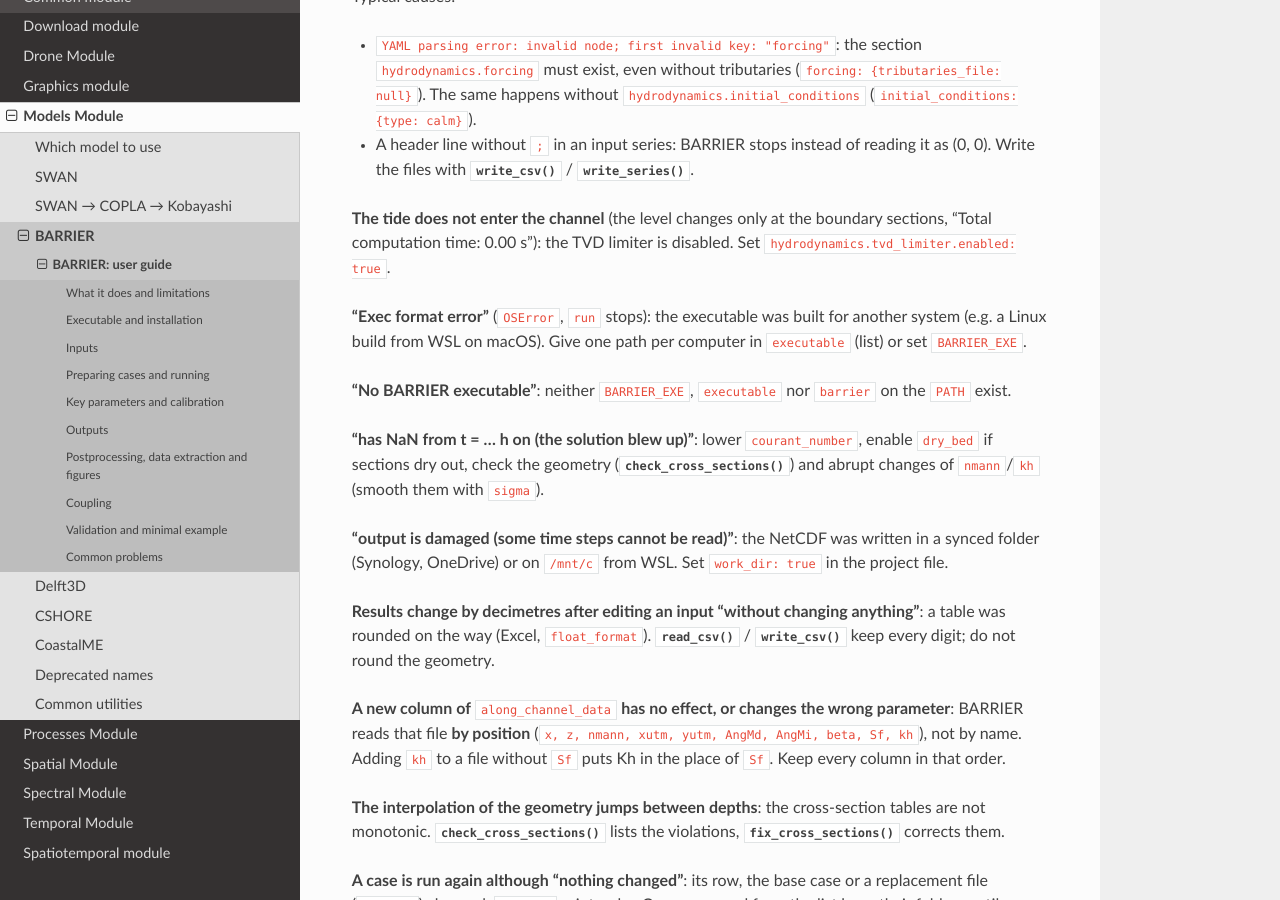
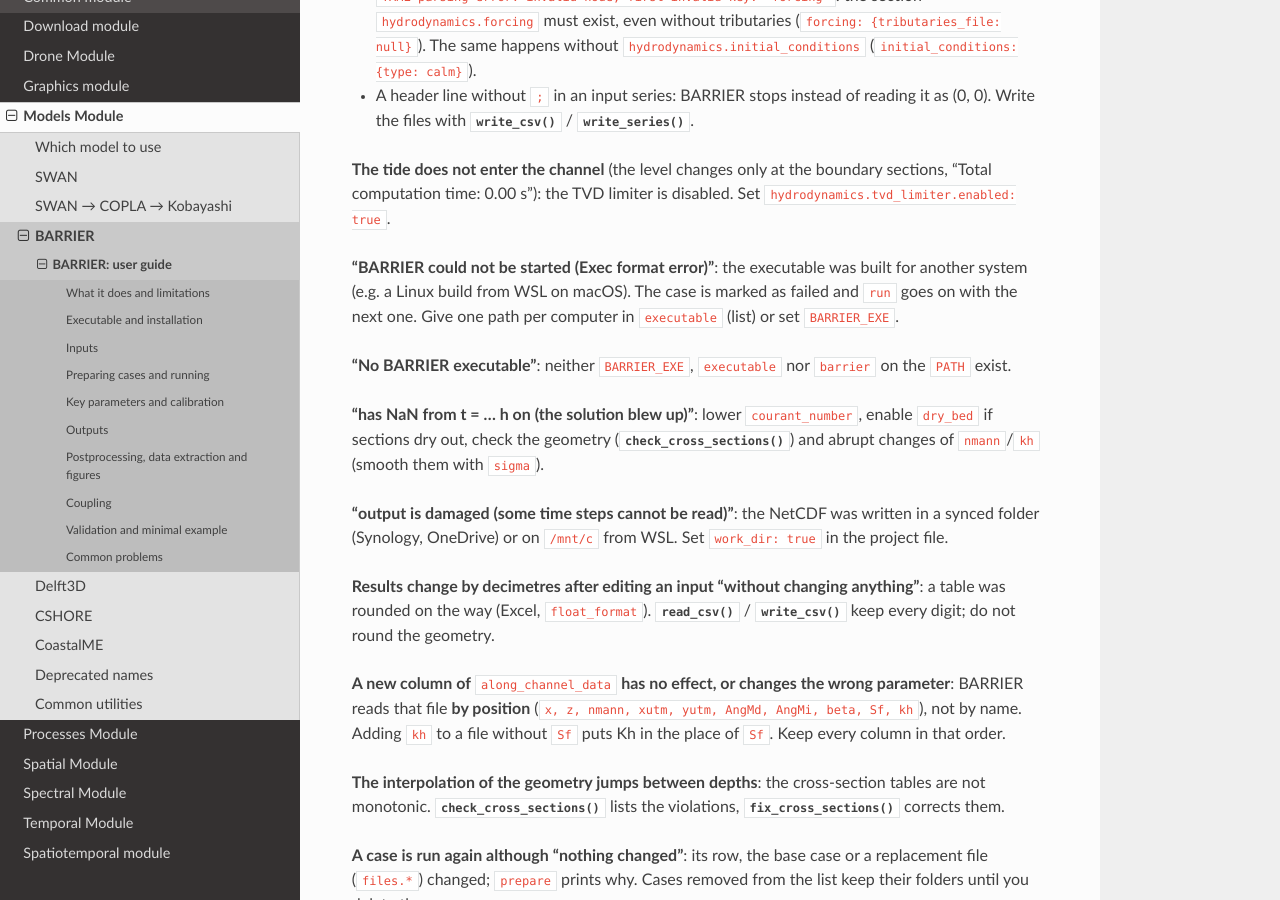
Before and after one commit to mcobosb/environmentaltools, a Sphinx documentation site: the page built from docs/models/barrier.rst, in a window 1280 px wide and 900 px high, scrolled down 9905 px. Built offline with Sphinx 7.4.7 and the Read the Docs theme 3.1.0, drawn with Linux system fonts in a browser that asks for light colours; some of the changed text lies outside the part shown.

Commit message:
barrier.run: an executable that cannot be started fails the case, not the batch; netcdf4 as a dependency
Co-Authored-By: Claude Opus 5.5 <noreply@anthropic.com>

```diff
--- a/docs/models/barrier.rst
+++ b/docs/models/barrier.rst
@@ -499,8 +497,9 @@ Open ``results/<case>/barrier_console.txt``. Typical causes:
 boundary sections, "Total computation time: 0.00 s"): the TVD limiter is
 disabled. Set ``hydrodynamics.tvd_limiter.enabled: true``.
 
-**"Exec format error"** (``OSError``, ``run`` stops): the executable was built
-for another system (e.g. a Linux build from WSL on macOS). Give one path per
+**"BARRIER could not be started (Exec format error)"**: the executable was
+built for another system (e.g. a Linux build from WSL on macOS). The case is
+marked as failed and ``run`` goes on with the next one. Give one path per
 computer in ``executable`` (list) or set ``BARRIER_EXE``.
 
 **"No BARRIER executable"**: neither ``BARRIER_EXE``, ``executable`` nor
--- a/pyproject.toml
+++ b/pyproject.toml
@@ -52,6 +52,7 @@ dependencies = [
     "loguru",
     "lxml",
     "matplotlib",
+    "netCDF4",  # models/barrier: checks of the NetCDF outputs
     "numpy",
     "openpyxl",
     "pandas",
```
Also changed, not shown: other parts of docs/models/barrier.rst (+3 -5 lines), CHANGELOG.md (+2 -0 lines), 2 other files.
